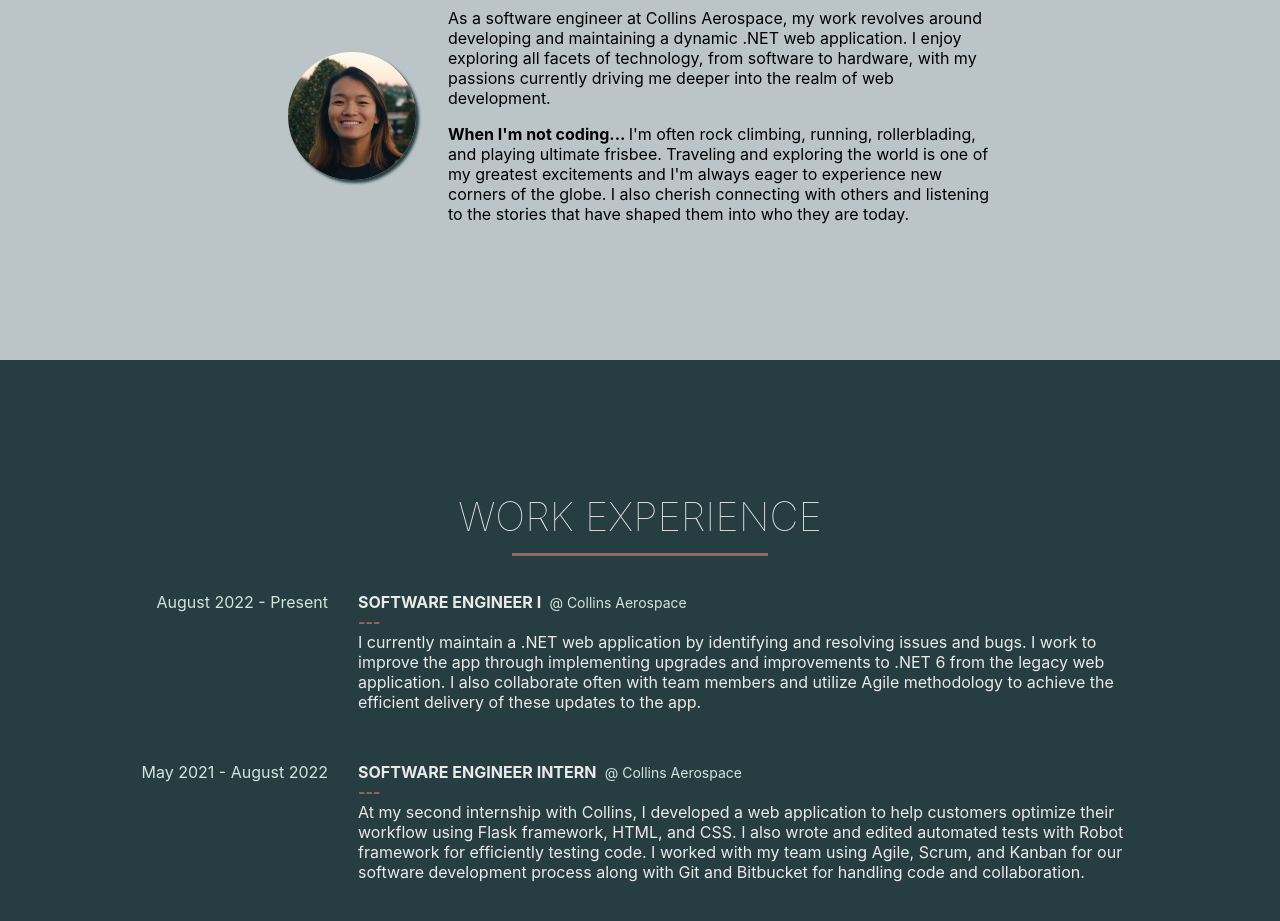
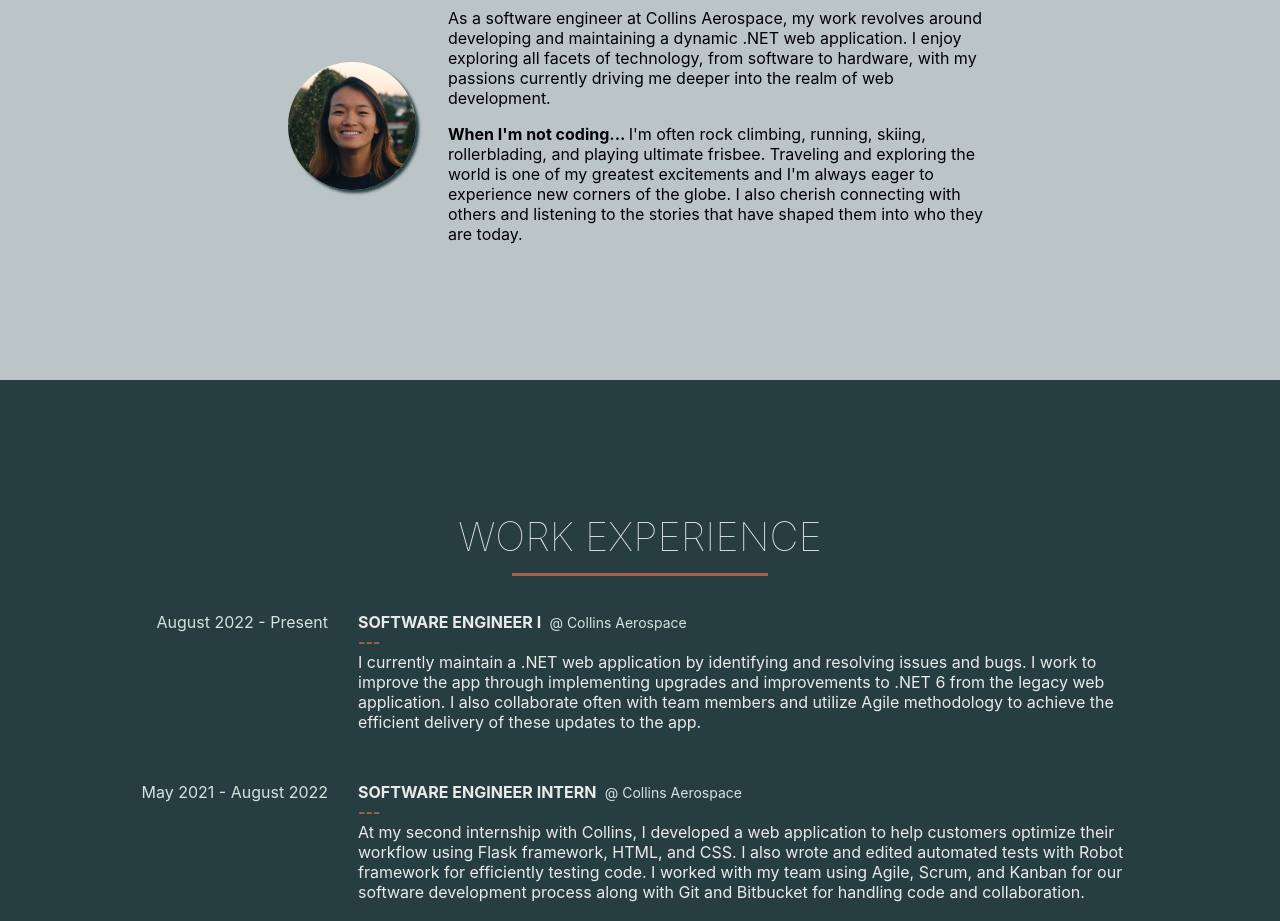
Before and after one commit to myaschmitz/myaschmitz.github.io, a React (Create React App) app: page / in a window 1280 px wide. Shown: the part 1020-1941 px from the top of the page. Built offline with nearby package versions, Linux system fonts and the light colour scheme.

Commit message:
small content update

```diff
--- a/src/sections/about.js
+++ b/src/sections/about.js
@@ -35,7 +35,7 @@ const About = forwardRef((props, ref) => {
                         As a software engineer at Collins Aerospace, my work revolves around developing and maintaining a dynamic .NET web application. I enjoy exploring all facets of technology,
                         from software to hardware, with my passions currently driving me deeper into the realm of web development.
                     </p>
-                    <p className={`about-hobby ${showDevDesc ? "visible" : ""}`}><b>When I'm not coding... </b>I'm often rock climbing, running, rollerblading, and playing ultimate frisbee. Traveling
+                    <p className={`about-hobby ${showDevDesc ? "visible" : ""}`}><b>When I'm not coding... </b>I'm often rock climbing, running, skiing, rollerblading, and playing ultimate frisbee. Traveling
                         and exploring the world is one of my greatest excitements and I'm always eager to experience new corners of the globe. I also cherish connecting with others and listening to
                         the stories that have shaped them into who they are today.</p>
                     {/* I also love traveling the world with a good book in hand. */}
```
